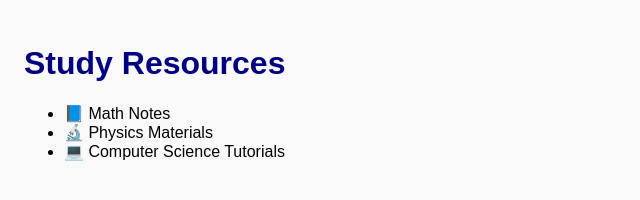
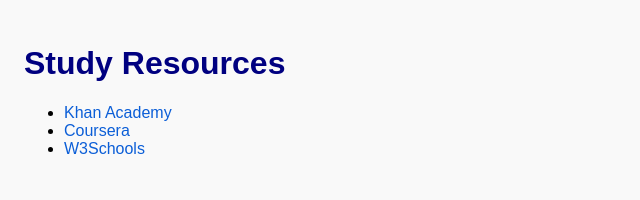
Before and after one commit to Rupasri0105/EducationResource, a plain HTML site: page index.html in a window 1280 px wide. Shown: the whole page, without its empty margins (0-640 px from the left). Drawn offline with Linux system fonts and the light colour scheme.

Commit message:
content: add initial resource links

```diff
--- a/index.html
+++ b/index.html
@@ -8,10 +8,11 @@
 </head>
 <body>
   <h1>Study Resources</h1>
-  <ul>
-    <li>📘 Math Notes</li>
-    <li>🔬 Physics Materials</li>
-    <li>💻 Computer Science Tutorials</li>
-  </ul>
+<ul>
+  <li><a href="https://www.khanacademy.org/" target="_blank">Khan Academy</a></li>
+  <li><a href="https://www.coursera.org/" target="_blank">Coursera</a></li>
+  <li><a href="https://www.w3schools.com/" target="_blank">W3Schools</a></li>
+</ul>
+
 </body>
 </html>
```
